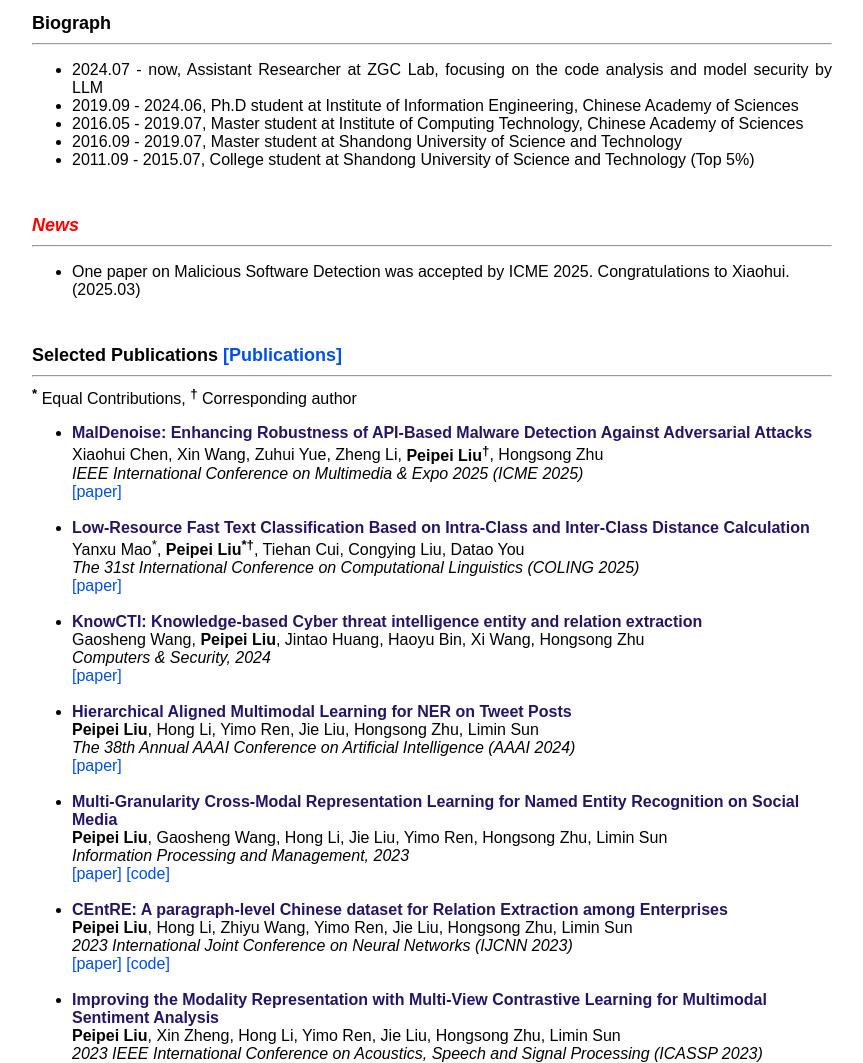
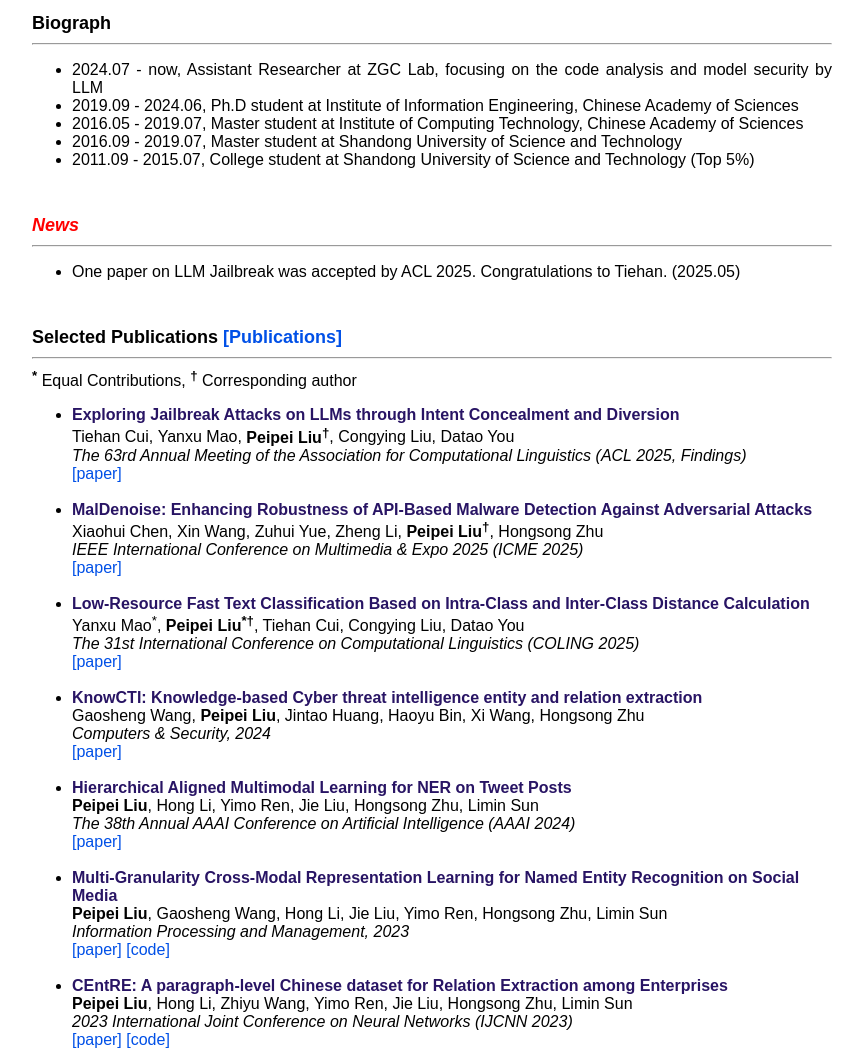
Before and after one commit to LiuPeiP-CS/LiuPeiP-CS.github.io, a plain HTML site: page index.html in a window 1280 px wide. Shown: the part 772-1835 px from the top of the page, without its empty margins (208-1071 px from the left). Drawn offline with Linux system fonts and the light colour scheme.

Commit message:
Update index.html

```diff
--- a/index.html
+++ b/index.html
@@ -147,7 +147,7 @@
 		<hr/>
 		<div name="news" id="news_content" class="sectioncontent">
 			<p><ul>
-			<li>One paper on Malicious Software Detection was accepted by ICME 2025. Congratulations to Xiaohui. (2025.03)</li>
+			<li>One paper on LLM Jailbreak was accepted by ACL 2025. Congratulations to Tiehan. (2025.05)</li>
 			</ul></p>
 		</div>
 	</div>
@@ -158,6 +158,21 @@
 		<div name="publication" id="news_content" class="sectioncontent">
 			<sup><b>*</b></sup> Equal Contributions, <sup><b>†</b></sup> Corresponding author
 			<p><ul>
+
+			<li>
+				<strong>
+				Exploring Jailbreak Attacks on LLMs through Intent Concealment and Diversion
+				</strong>
+				<br/>
+				Tiehan Cui, Yanxu Mao, <b>Peipei Liu<sup>†</sup></b>, Congying Liu, Datao You
+				<br/>
+				<em> The 63rd Annual Meeting of the Association for Computational Linguistics (ACL 2025, Findings) </em>
+				<br/>
+				<a href="https://github.com/LiuPeiP-CS/LiuPeiP-CS.github.io/blob/main/acl2025.pdf">[paper]</a>
+				</br>
+			</li>
+			<br>
+
 
 			<li>
 				<strong>
```
